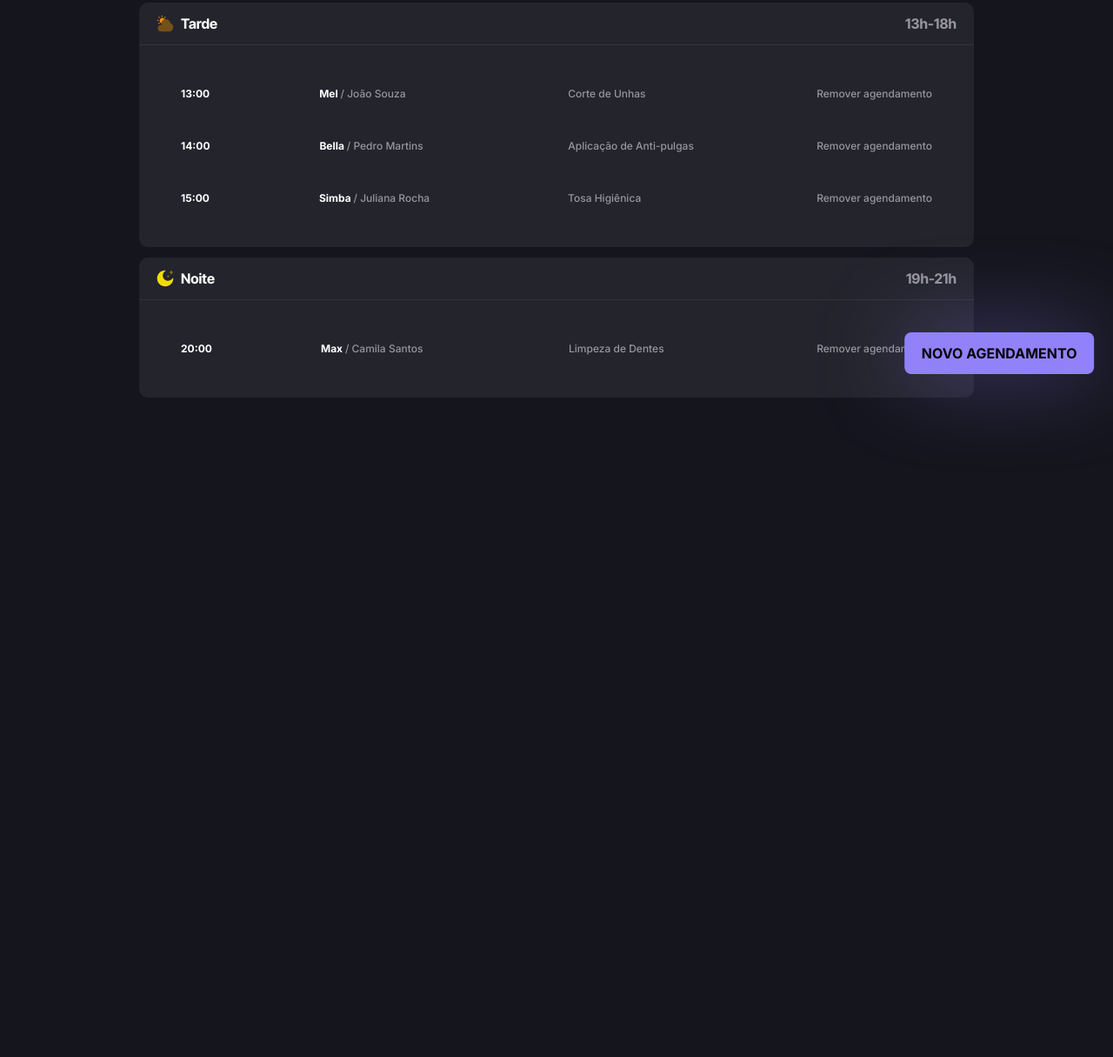
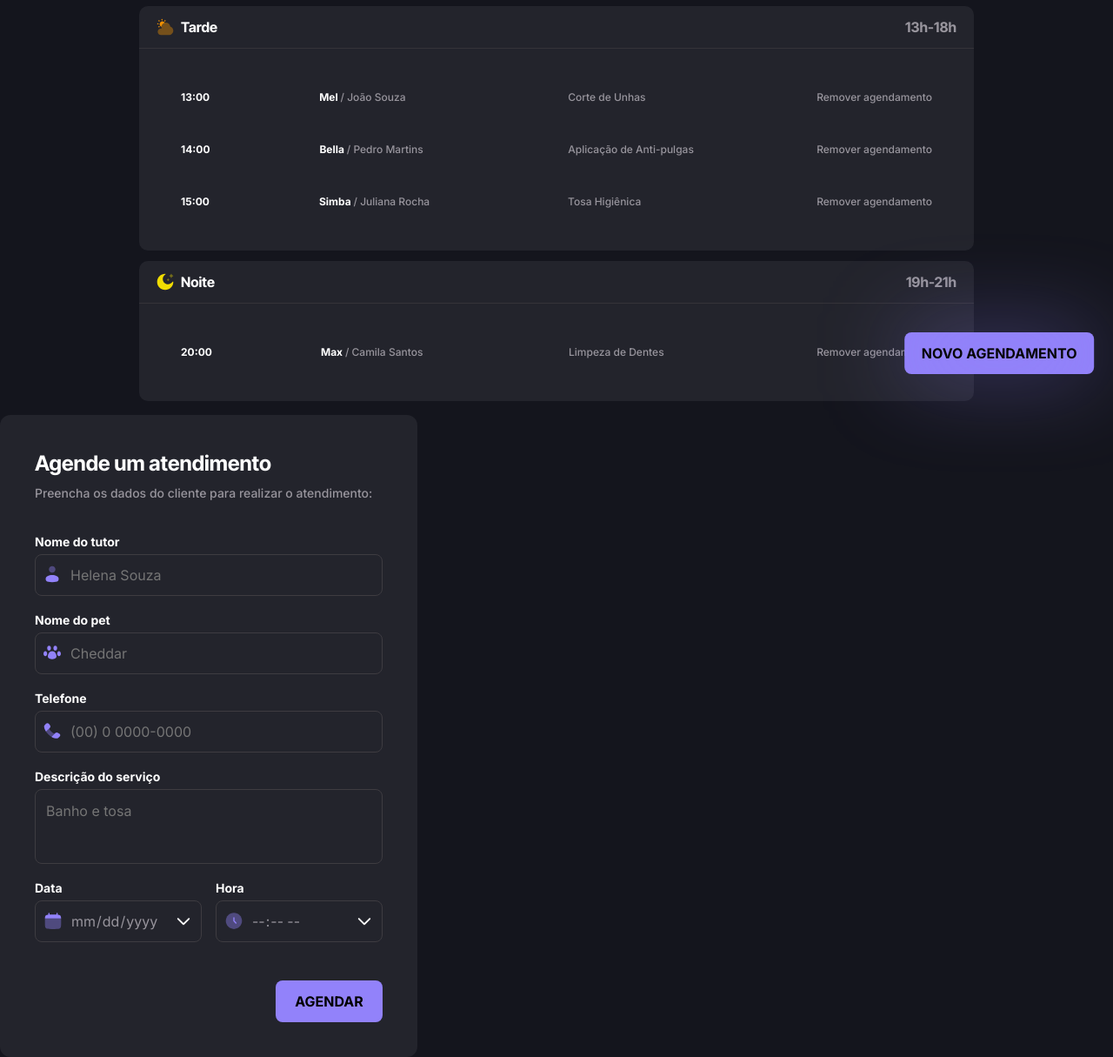
Before and after one commit to AyrtonYamashita/mundo-pet, a plain HTML site: page index.html in a window 1280 px wide. Shown: the part 322-1537 px from the top of the page at 87% size. Before the commit the page ends 800 px from the top, so only its background shows below. Drawn offline with Linux system fonts and the light colour scheme.

Commit message:
Criando formulário de agendamento

```diff
--- a/index.html
+++ b/index.html
@@ -133,8 +133,95 @@
       </div>
     </main>
 
-    <div class="new-schedule">
-      NOVO AGENDAMENTO
+    <div class="new-schedule">NOVO AGENDAMENTO</div>
+
+    <div class="form-popup">
+      <form>
+        <header>
+          <h1>Agende um atendimento</h1>
+          <p>Preencha os dados do cliente para realizar o atendimento:</p>
+        </header>
+
+        <div class="input-wrapper">
+          <fieldset>
+            <legend>Nome do tutor</legend>
+            <div class="input-inner">
+              <input
+                type="text"
+                placeholder="Helena Souza"
+                class="fielder"
+                id="name-tutor"
+              />
+              <img
+                src="./src/assets/icons/user.svg"
+                alt="ícone de usuário"
+                class="tutor-icon"
+              />
+            </div>
+          </fieldset>
+
+          <fieldset>
+            <legend>Nome do pet</legend>
+            <div class="input-inner">
+              <input
+                type="text"
+                placeholder="Cheddar"
+                class="fielder"
+                id="name-pet"
+              />
+              <img
+                src="./src/assets/icons/pet.svg"
+                alt="pata de um pet"
+                class="tutor-icon"
+              />
+            </div>
+          </fieldset>
+
+          <fieldset>
+            <legend>Telefone</legend>
+            <div class="input-inner">
+              <input
+                type="text"
+                placeholder="(00) 0 0000-0000"
+                class="fielder"
+                id="phone"
+              />
+              <img
+                src="./src/assets/icons/phone.svg"
+                alt="telefone"
+                class="tutor-icon"
+              />
+            </div>
+          </fieldset>
+
+          <fieldset>
+            <legend>Descrição do serviço</legend>
+            <div class="input-inner">
+              <input type="text" placeholder="Banho e tosa" class="desc" />
+            </div>
+          </fieldset>
+
+          <div class="date-wrapper">
+            <fieldset>
+              <legend>Data</legend>
+              <div class="input-inner">
+                <input type="date" placeholder="Banho e tosa" class="fielder-date" />
+              </div>
+            </fieldset>
+
+            <fieldset>
+              <legend>Hora</legend>
+              <div class="input-inner">
+                <input type="time"  placeholder="Banho e tosa" class="fielder-date-hour" />
+              </div>
+            </fieldset>
+          </div>
+        </div>
+
+        <button type="submit">
+          AGENDAR
+        </button>
+      </form>
     </div>
   </body>
 </html>
--- /dev/null
+++ b/src/styles/form.css
@@ -0,0 +1,194 @@
+form {
+  display: flex;
+  flex-direction: column;
+  gap: 1.75rem;
+}
+
+form header {
+  display: flex;
+  flex-direction: column;
+  gap: 0.125rem;
+}
+
+form h1,
+p {
+  margin-bottom: 0.25rem;
+}
+
+form h1 {
+  font: var(--ft);
+}
+
+form p {
+  font: var(--fp-m);
+  color: var(--content-secondary);
+}
+
+form button {
+  width: 7.68rem;
+  height: 3rem;
+  border-radius: .5rem;
+  border: none;
+  outline: none;
+  background: var(--content-brand);
+  font: var(--fl-l);
+  margin-left: auto;
+  transition: .2s ease;
+
+  &:hover{
+    background: var(--background-highlights);
+  }
+}
+
+fieldset {
+  font: var(--fl-m);
+  border: none;
+  margin-bottom: 1rem;
+}
+
+.form-popup {
+  width: 30rem;
+  padding: 2.5rem;
+  background: var(--background-tertiary);
+  border-radius: 0.75rem;
+}
+
+.input-inner {
+  position: relative;
+  margin-top: 0.125rem;
+
+  input {
+    transition: 0.2s ease;
+    outline: none;
+
+    &:not(:hover):focus {
+      border: 1px solid var(--content-brand);
+    }
+
+    &:hover {
+      border: 1px solid var(--content-secondary);
+    }
+  }
+}
+
+.tutor-icon {
+  position: absolute;
+  bottom: 0;
+  left: 0;
+  z-index: 10;
+  transform: translate(50%, -75%);
+}
+
+.fielder {
+  position: relative;
+  width: 100%;
+  height: 3rem;
+  border-radius: 0.5rem;
+  background: none;
+  border: 1px solid var(--border-primary);
+  padding: 0.75rem;
+  font: 400 1rem/150% "Inter", sans-serif;
+  color: var(--content-primary);
+  padding-inline: 2.5rem;
+}
+
+.fielder-date {
+  position: relative;
+  align-items: center;
+  width: 12rem;
+  height: 3rem;
+  border-radius: 0.5rem;
+  background: none;
+  border: 1px solid var(--border-primary);
+  font: 400 1rem/150% "Inter", sans-serif;
+  color: var(--content-secondary);
+  z-index: 1;
+  padding-inline: 2.5rem;
+
+  &::-webkit-calendar-picker-indicator {
+    position: absolute;
+    right: 0;
+    bottom: 0;
+    transform: translateY(-0%);
+    width: 100%;
+    height: 100%;
+    border: 1px solid;
+    z-index: 2;
+    opacity: 0;
+  }
+
+  &::before {
+    content: url(../assets/icons/calendar.svg);
+    position: absolute;
+    left: 10px;
+    top: 50%;
+    transform: translateY(-40%);
+  }
+
+  &::after {
+    content: url(../assets/icons/arrow-down.svg);
+    position: absolute;
+    right: 10px;
+    top: 50%;
+    transform: translateY(-40%);
+  }
+}
+
+.fielder-date-hour {
+  position: relative;
+  align-items: center;
+  width: 12rem;
+  height: 3rem;
+  border-radius: 0.5rem;
+  background: none;
+  border: 1px solid var(--border-primary);
+  font: 400 1rem/150% "Inter", sans-serif;
+  color: var(--content-secondary);
+  z-index: 1;
+  padding-inline: 2.5rem;
+
+  &::-webkit-calendar-picker-indicator {
+    position: absolute;
+    right: 0;
+    bottom: 0;
+    transform: translateY(-0%);
+    width: 100%;
+    height: 100%;
+    border: 1px solid;
+    z-index: 2;
+    opacity: 0;
+  }
+
+  &::before {
+    content: url(../assets/icons/clock.svg);
+    position: absolute;
+    left: 10px;
+    top: 50%;
+    transform: translateY(-40%);
+  }
+
+  &::after {
+    content: url(../assets/icons/arrow-down.svg);
+    position: absolute;
+    right: 10px;
+    top: 50%;
+    transform: translateY(-40%);
+  }
+}
+
+.desc {
+  width: 100%;
+  border-radius: 0.5rem;
+  background: none;
+  border: 1px solid var(--border-primary);
+  padding-top: 0.75rem;
+  padding-bottom: 3rem;
+  padding-inline: 0.75rem;
+  font: 400 1rem/150% "Inter", sans-serif;
+  color: var(--content-primary);
+}
+
+.date-wrapper {
+  display: flex;
+  justify-content: space-between;
+}
--- a/src/styles/global.css
+++ b/src/styles/global.css
@@ -139,7 +139,7 @@ ul li {
   border-bottom: 1px solid var(--border-divisor);
 }
 
-.new-schedule{
+.new-schedule {
   display: flex;
   align-items: center;
   justify-content: center;
@@ -152,23 +152,22 @@ ul li {
   width: 13.625rem;
   height: 3rem;
   font: var(--fl-l);
-  border-radius: .5rem;
+  border-radius: 0.5rem;
   cursor: pointer;
-  transition: .1s ease;
+  transition: 0.2s ease;
   z-index: 1;
-  &::before{
+  &::before {
     content: "";
     position: absolute;
     width: 100%;
     height: 100%;
-    border-radius: .5rem;
+    border-radius: 0.5rem;
     filter: blur(50px);
     background: #9282fa6e;
     z-index: -2;
   }
 
-  &:hover{
+  &:hover {
     color: var(--content-primary);
-    scale: 1.02;
   }
 }
--- a/src/styles/index.css
+++ b/src/styles/index.css
@@ -1,3 +1,4 @@
 @import url(./global.css);
 @import url(./main.css);
 @import url(./sections.css);
+@import url(./form.css);
```
